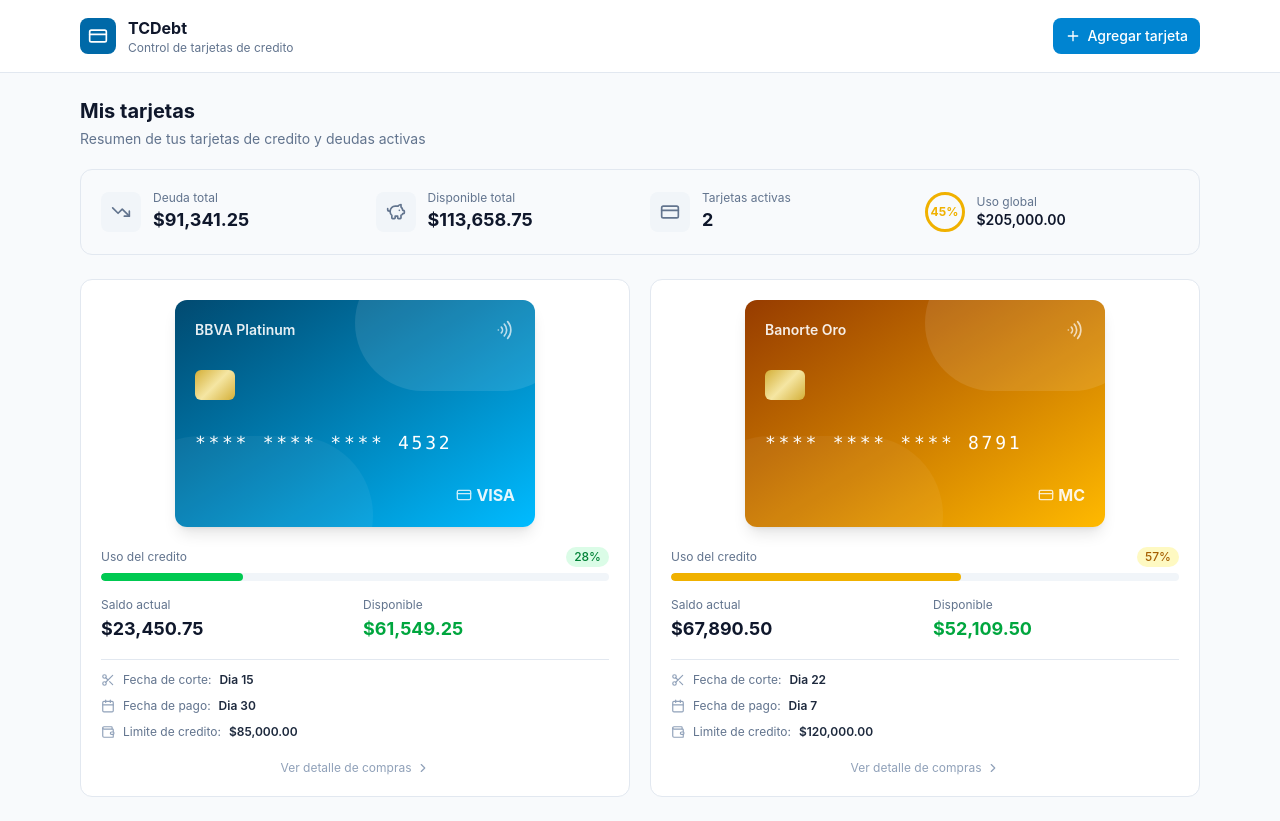
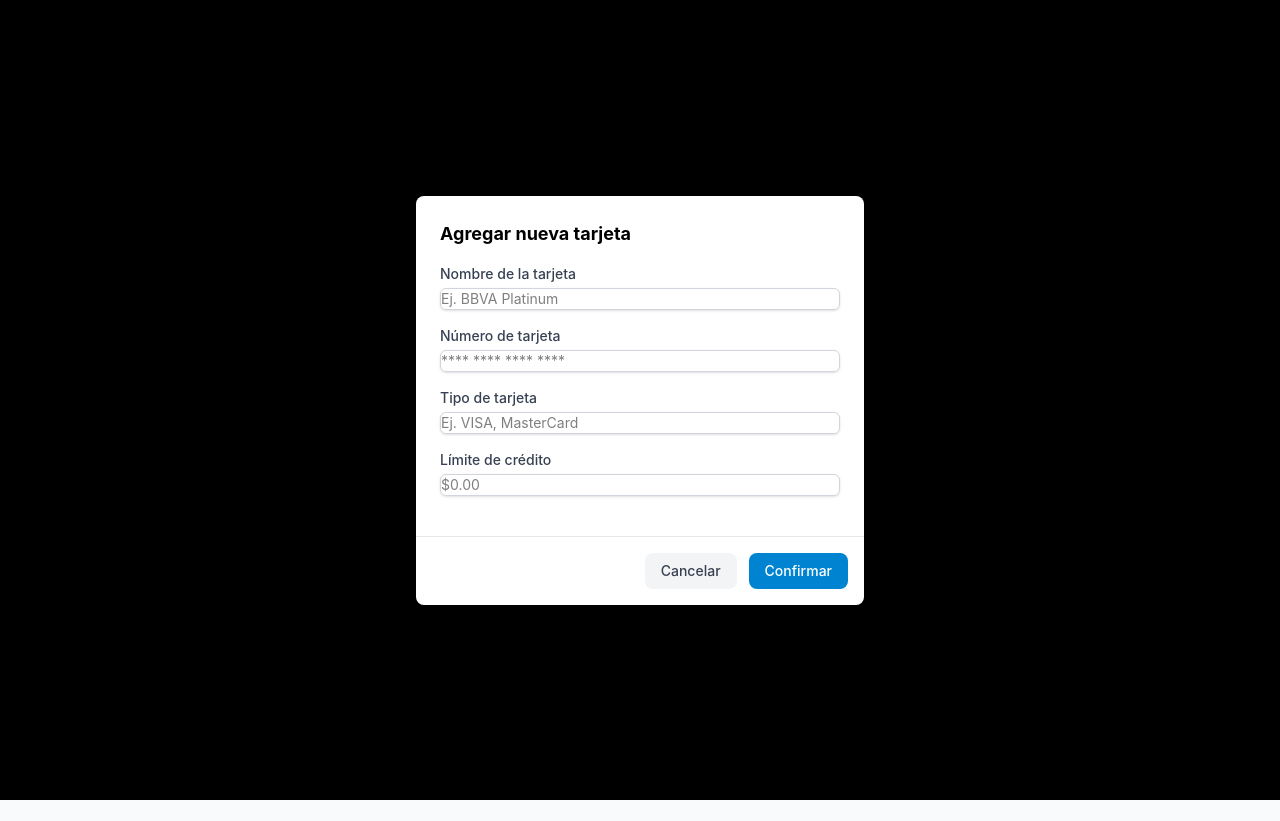
Before and after one commit to SirCodr/PayTrack, a Next.js app: page /debt in a window 1280 px wide. Both pictures are taken after a click on the button "Agregar tarjeta". Built offline with nearby package versions, Linux system fonts and the light colour scheme.

Commit message:
feat: create credit card form modal

```diff
--- a/app/debt/page.tsx
+++ b/app/debt/page.tsx
@@ -1,10 +1,30 @@
 'use client'
 
 import CardList from '@/app/debt/_components/card-list'
+import CreditCardForm from '@/components/credit-card-form'
 import { mockCards } from '@/lib/mock-data'
 import { CreditCard, Plus } from 'lucide-react'
+import { useState } from 'react'
 
 export default function DebtsPage() {
+  const [isModalOpen, setIsModalOpen] = useState(false)
+  const [formData, setFormData] = useState({
+    cardName: '',
+    cardNumber: '',
+    cardType: '',
+    creditLimit: ''
+  })
+
+  const handleInputChange = (e) => {
+    const { name, value } = e.target
+    setFormData((prev) => ({ ...prev, [name]: value }))
+  }
+
+  const handleSubmit = () => {
+    console.log('Form Data:', formData)
+    setIsModalOpen(false)
+  }
+
   return (
     <div className='min-h-screen bg-slate-50'>
       {/* Header */}
@@ -22,7 +42,10 @@
                 </p>
               </div>
             </div>
-            <button className='inline-flex items-center gap-1.5 px-3 py-2 text-sm font-medium text-white bg-sky-600 hover:bg-sky-700 rounded-lg transition-colors'>
+            <button
+              onClick={() => setIsModalOpen(true)}
+              className='inline-flex items-center gap-1.5 px-3 py-2 text-sm font-medium text-white bg-sky-600 hover:bg-sky-700 rounded-lg transition-colors'
+            >
               <Plus size={16} />
               Agregar tarjeta
             </button>
@@ -43,6 +66,36 @@
 
         <CardList cards={mockCards} />
       </main>
+
+      {/* Modal */}
+      {isModalOpen && (
+        <div className='fixed inset-0 z-50 flex items-center justify-center bg-black bg-opacity-50'>
+          <div className='bg-white rounded-lg shadow-lg w-full max-w-md'>
+            <div className='p-6'>
+              <h3 className='text-lg font-bold mb-4'>Agregar nueva tarjeta</h3>
+              <CreditCardForm
+                onSubmit={handleSubmit}
+                formData={formData}
+                onInputChange={handleInputChange}
+              />
+            </div>
+            <div className='flex justify-end gap-3 p-4 border-t border-gray-200'>
+              <button
+                onClick={() => setIsModalOpen(false)}
+                className='px-4 py-2 text-sm font-medium text-gray-700 bg-gray-100 hover:bg-gray-200 rounded-lg'
+              >
+                Cancelar
+              </button>
+              <button
+                onClick={handleSubmit}
+                className='px-4 py-2 text-sm font-medium text-white bg-sky-600 hover:bg-sky-700 rounded-lg'
+              >
+                Confirmar
+              </button>
+            </div>
+          </div>
+        </div>
+      )}
     </div>
   )
 }
--- /dev/null
+++ b/components/credit-card-form.tsx
@@ -0,0 +1,74 @@
+export default function CreditCardForm({ onSubmit, formData, onInputChange }) {
+  return (
+    <form onSubmit={onSubmit}>
+      <div className='mb-4'>
+        <label
+          htmlFor='cardName'
+          className='block text-sm font-medium text-gray-700'
+        >
+          Nombre de la tarjeta
+        </label>
+        <input
+          type='text'
+          id='cardName'
+          name='cardName'
+          value={formData.cardName}
+          onChange={onInputChange}
+          className='mt-1 block w-full border border-gray-300 rounded-md shadow-sm focus:ring-sky-500 focus:border-sky-500 sm:text-sm'
+          placeholder='Ej. BBVA Platinum'
+        />
+      </div>
+      <div className='mb-4'>
+        <label
+          htmlFor='cardNumber'
+          className='block text-sm font-medium text-gray-700'
+        >
+          Número de tarjeta
+        </label>
+        <input
+          type='text'
+          id='cardNumber'
+          name='cardNumber'
+          value={formData.cardNumber}
+          onChange={onInputChange}
+          className='mt-1 block w-full border border-gray-300 rounded-md shadow-sm focus:ring-sky-500 focus:border-sky-500 sm:text-sm'
+          placeholder='**** **** **** ****'
+        />
+      </div>
+      <div className='mb-4'>
+        <label
+          htmlFor='cardType'
+          className='block text-sm font-medium text-gray-700'
+        >
+          Tipo de tarjeta
+        </label>
+        <input
+          type='text'
+          id='cardType'
+          name='cardType'
+          value={formData.cardType}
+          onChange={onInputChange}
+          className='mt-1 block w-full border border-gray-300 rounded-md shadow-sm focus:ring-sky-500 focus:border-sky-500 sm:text-sm'
+          placeholder='Ej. VISA, MasterCard'
+        />
+      </div>
+      <div className='mb-4'>
+        <label
+          htmlFor='creditLimit'
+          className='block text-sm font-medium text-gray-700'
+        >
+          Límite de crédito
+        </label>
+        <input
+          type='text'
+          id='creditLimit'
+          name='creditLimit'
+          value={formData.creditLimit}
+          onChange={onInputChange}
+          className='mt-1 block w-full border border-gray-300 rounded-md shadow-sm focus:ring-sky-500 focus:border-sky-500 sm:text-sm'
+          placeholder='$0.00'
+        />
+      </div>
+    </form>
+  )
+}
```
